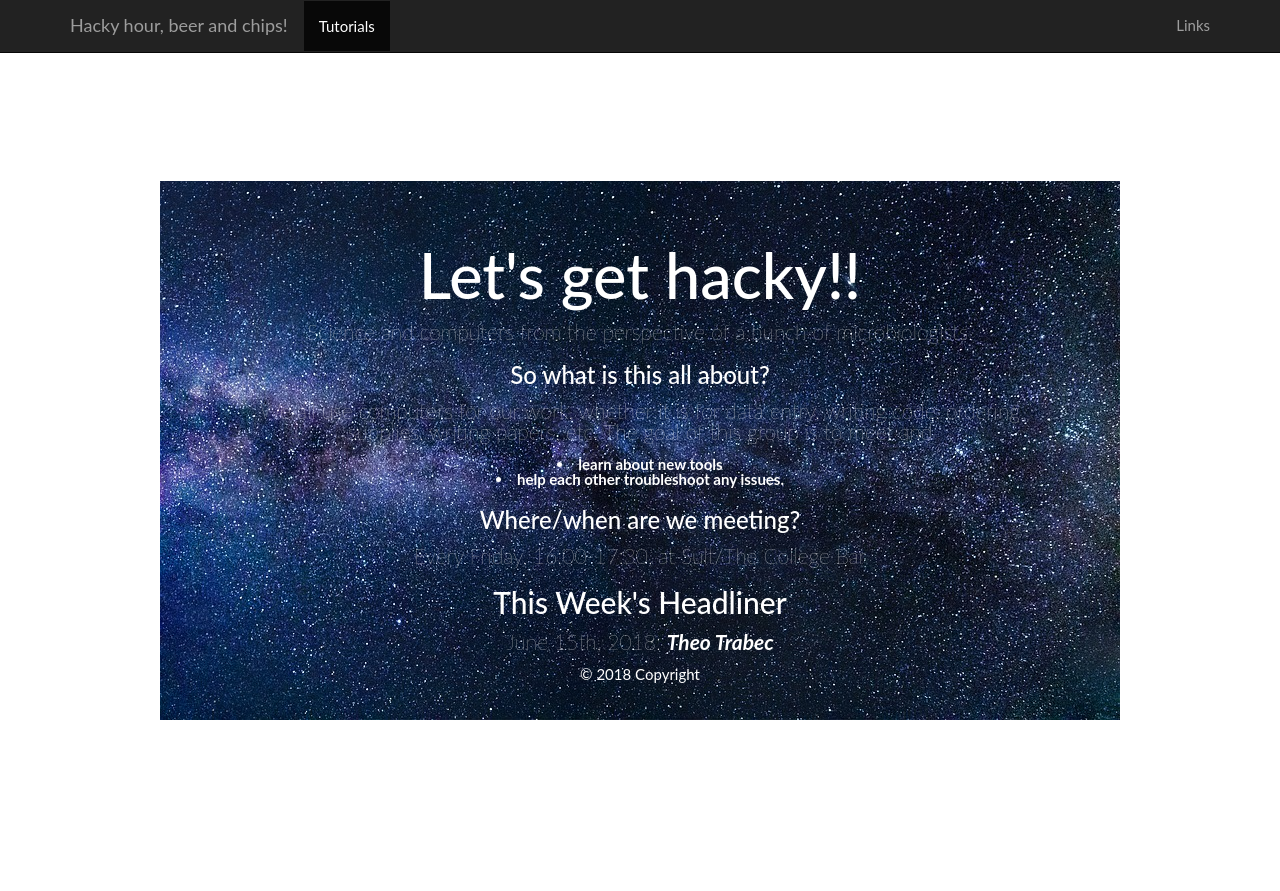
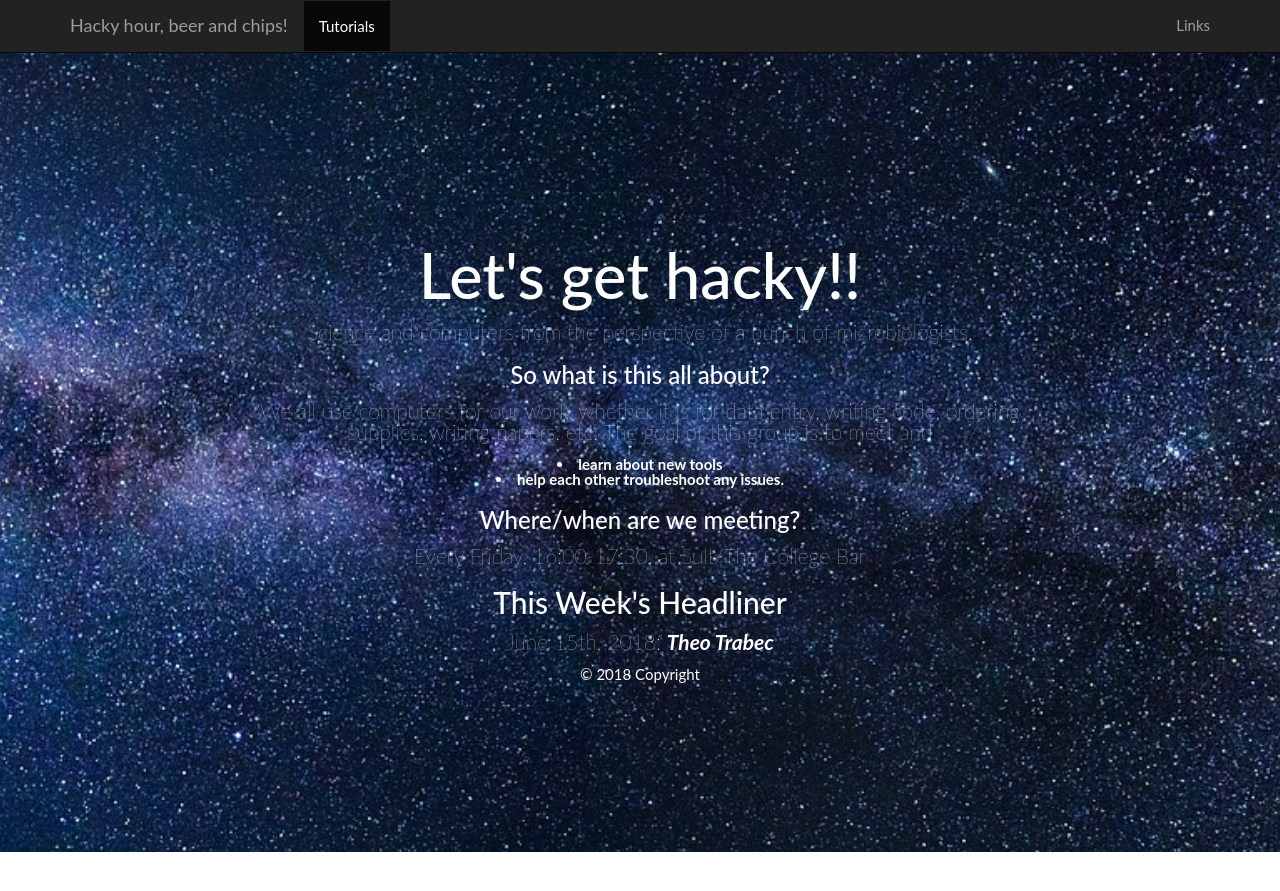
Before and after one commit to NUIGhackyhour/NUIGhackyhour.github.io, a Jekyll site: the page built from index.html, in a window 1280 px wide. Shown: the top 891 px of the page. Built offline with Jekyll 4.4.1, drawn with Linux system fonts in a browser that asks for light colours; nearby versions of some CDN libraries.

Commit message:
make image fullscreen background

```diff
--- a/styles/style.css
+++ b/styles/style.css
@@ -8,7 +8,12 @@ margin-bottom: 0;
 line-height: 1.42857143 !important;
 }
 .bg-1 {
-background: url("../images/background.jpg") no-repeat center center fixed;
+    background: url("../images/background.jpg") no-repeat center center fixed;
+    -webkit-background-size: cover;
+    -moz-background-size: cover;
+    -o-background-size: cover;
+    background-size: cover;
+
 color: #ffffff;
 }
 .bg-grey {
```
